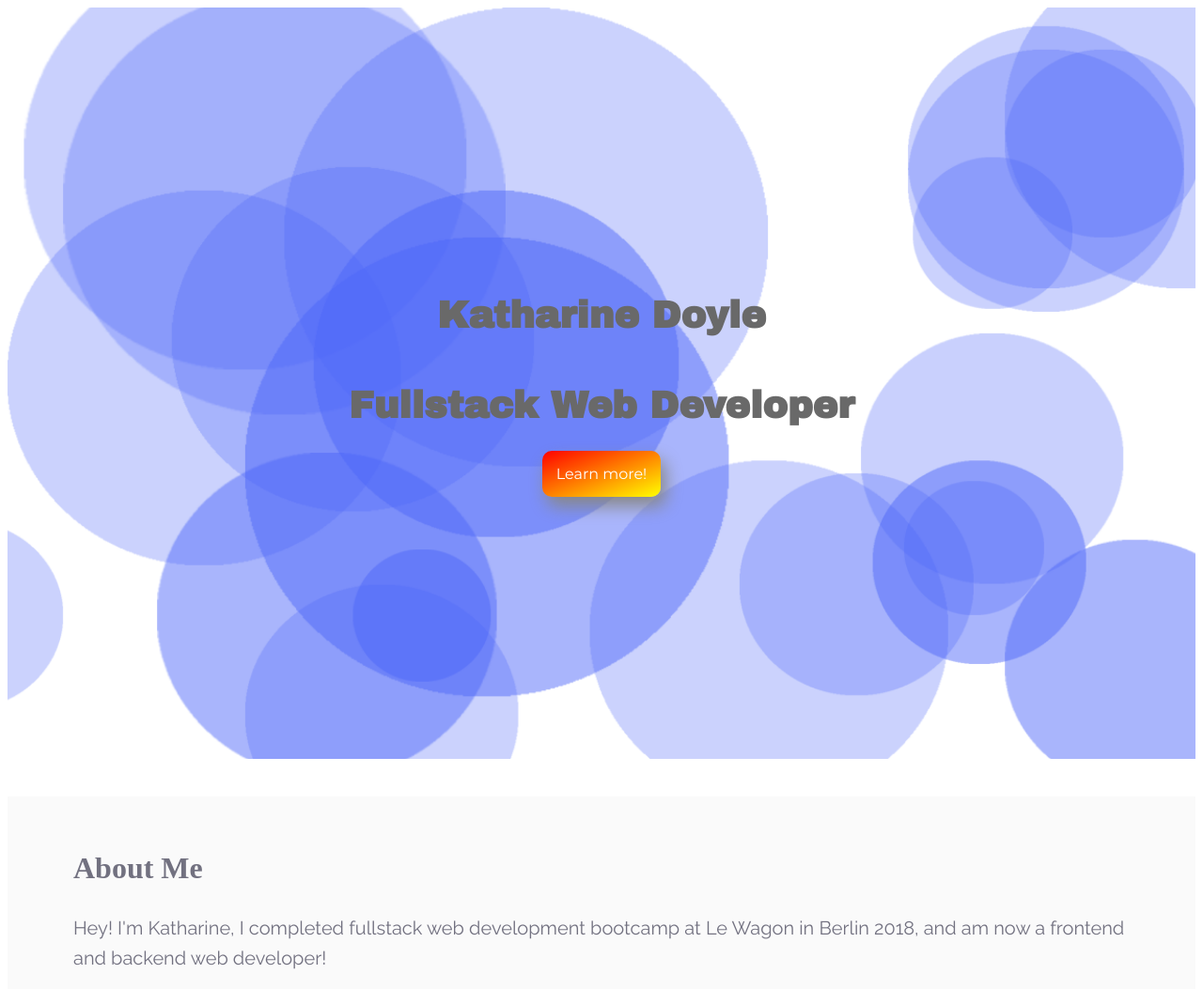
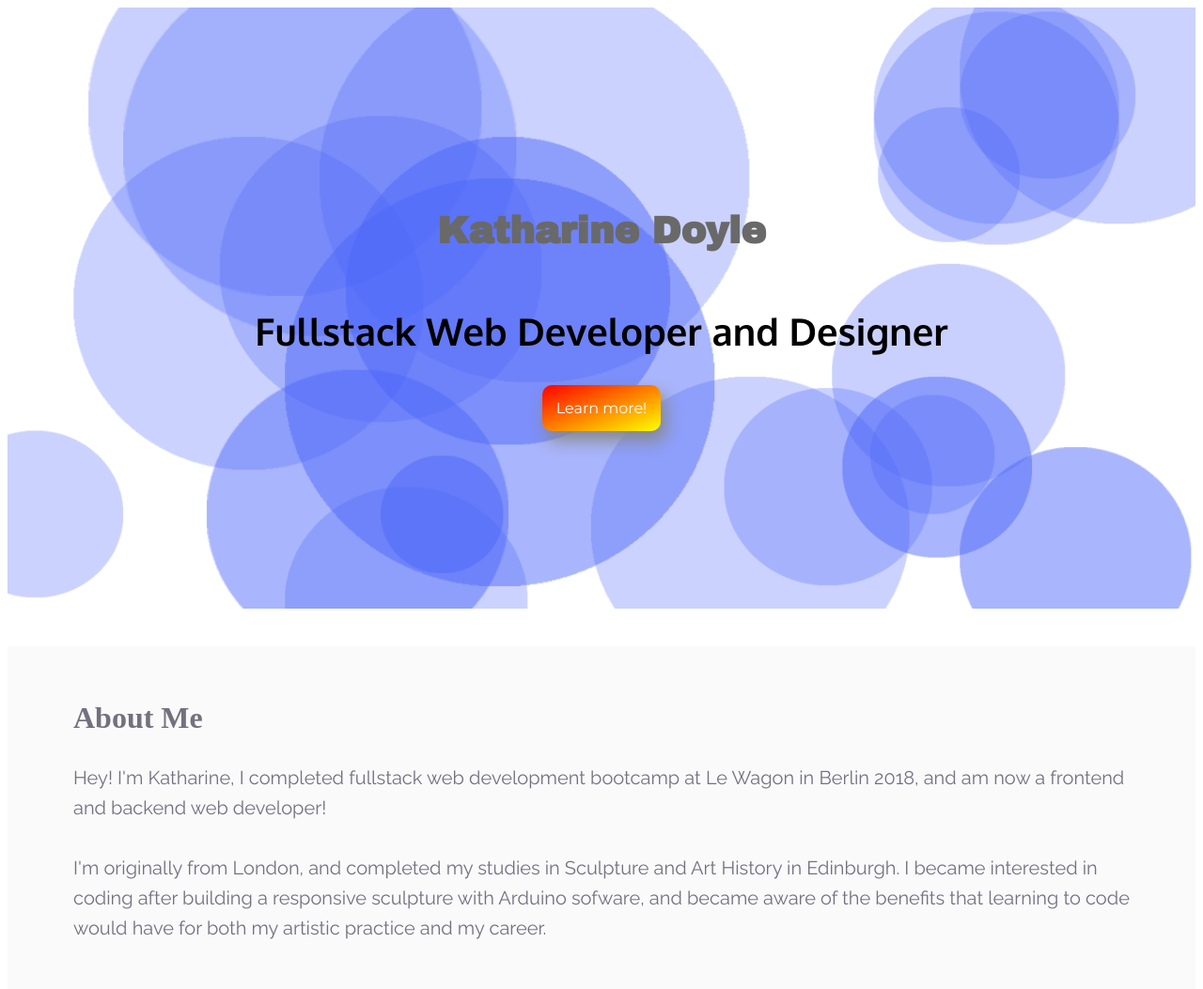
Before and after one commit to KatharineDoyle/profile, a PHP site: page / in a window 1280 px wide. Shown: the top 1053 px of the page at 94% size. Run offline with PHP 8.4, Linux system fonts and the light colour scheme; some libraries are stand-ins or nearby versions; some web fonts are replaced.

Commit message:
More style changes

```diff
--- a/index.html
+++ b/index.html
@@ -12,10 +12,10 @@
     <!-- <img src="images/K_Doyle.png" alt="Katharine Doyle image" class="kath_image"> -->
     <div class="intro-content">
     <h1>Katharine Doyle</h1>
-    <h1>Fullstack Web Developer</h1>
+    <h2>Fullstack Web Developer and Designer</h2>
 
     </div>
-      <a href="#me-info" class="btn-explore">Learn more!</a>
+      <a href="#projects" class="btn-explore">Learn more!</a>
   </div>
 
   <div id="me-info">
--- a/style.css
+++ b/style.css
@@ -2,11 +2,11 @@
   background-size: cover !important;
   background-image: url("images/Bubbles.png");
   background-repeat: no-repeat;
-  background-position: center bottom;
+  background-position: center right;
   background-attachment: fixed;
   display: block;
   max-width: 100%;
-  height: 100vh;
+  height: 80vh;
   background-color: #FFFFFF;
   text-align: center;
   box-shadow: 1px 1px 3px color: #3B2E5A;
```
